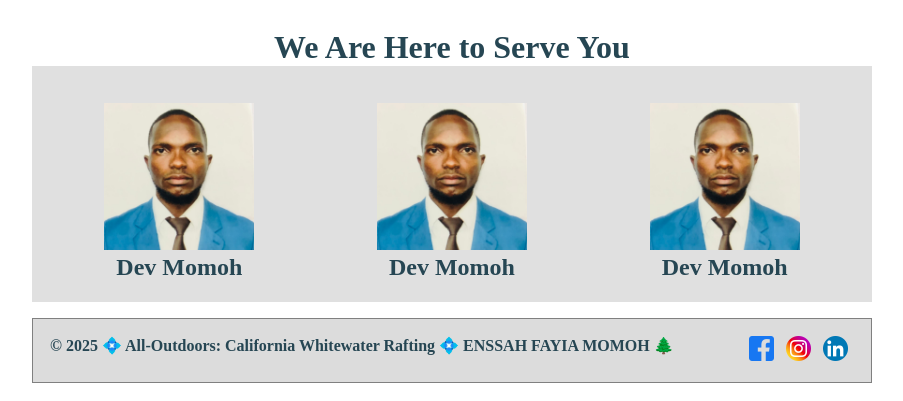
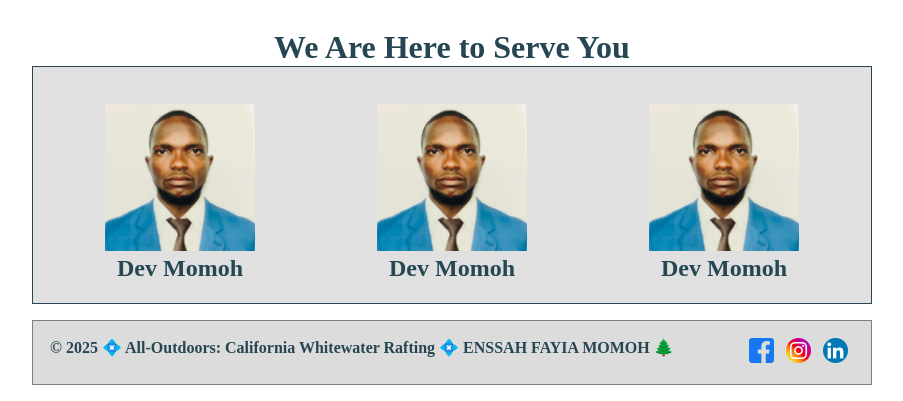
Before and after one commit to efmomoh/wdd130, a plain HTML site: page wwr/contact.html in a window 1280 px wide. Shown: the part 775-1176 px from the top of the page, without its empty margins (188-1091 px from the left). Drawn offline with Linux system fonts and the light colour scheme.

Commit message:
Adds border to the  employee container

```diff
--- a/wwr/styles/rafting.css
+++ b/wwr/styles/rafting.css
@@ -184,6 +184,7 @@ article {
     margin: 0 0 1rem;
     width: 840px;
     padding: 1rem;
+    border: 1px solid #264653;
 }
 
 figure {
```
